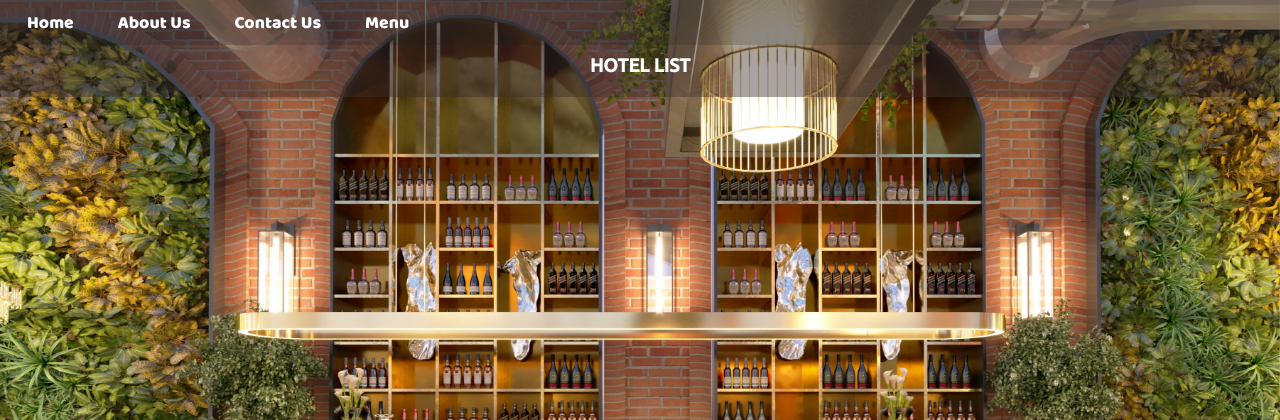
After one commit to NachiketGavad/Table-Reservation-System-v2.0, a PHP site: page /user_home.php in a window 1280 px wide. The commit adds this page. Shown: the top 420 px of the page. Run offline with PHP 8.4, Linux system fonts and the light colour scheme; data that the repository does not hold is empty.

Commit message:
hotel list update

```diff
--- a/css/login.css
+++ b/css/login.css
@@ -6,8 +6,8 @@
 
 body::before {
     content: "";
-    background: url(../images/bg12.jpg) no-repeat center center/cover;
-    position: absolute;
+    background: url(../images/bg13.jpg) no-repeat center center/cover;
+    position: fixed;
     top: 0;
     left: 0;
     width: 100vw;
--- /dev/null
+++ b/css/user.css
@@ -0,0 +1,121 @@
+* {
+    box-sizing: border-box;
+    margin: 0;
+    padding: 0;
+}
+
+body::before {
+    content: "";
+    background: url(../images/bg7.jpg) no-repeat center center/cover;
+    position: fixed;
+    top: 0;
+    left: 0;
+    width: 100vw;
+    height: 100vh;
+    z-index: -1;
+}
+
+.user-container {
+    display: grid;
+    grid-template-areas: 'navbar navbar navbar navbar ' 'section section section aside';
+}
+
+section {
+    grid-area: section;
+}
+
+aside {
+    grid-area: aside;
+}
+
+/* Navigation Bar */
+
+nav {
+    grid-area: navbar;
+    display: flex;
+    align-items: center;
+    position: sticky;
+    padding: 5px;
+    /* justify-content: center; */
+}
+
+nav::before {
+    content: "";
+    background-color: rgba(47, 43, 43, 0.551);
+    position: absolute;
+    top: 0px;
+    left: 0px;
+    height: 100%;
+    width: 100%;
+    z-index: -1;
+}
+
+/* Navigation Bar: List Styling */
+
+nav ul {
+    display: flex;
+    font-family: 'Baloo Bhai', cursive;
+}
+
+nav ul li {
+    list-style: none;
+    font-size: 1.1rem;
+}
+
+nav ul li a {
+    color: white;
+    display: block;
+    padding: 3px 22px;
+    border-radius: 20px;
+    text-decoration: none;
+}
+
+nav ul li a:hover {
+    color: black;
+    background-color: white;
+}
+
+ /* font addition start */
+ @font-face {
+    font-family: ubuntu;
+    src: url(../fonts/Ubuntu-Medium.ttf);
+}
+
+@font-face {
+    font-family: Baloo Bhai;
+    src: url(../fonts/BalooBhai-Regular.ttf);
+}
+
+@font-face {
+    font-family: baskerville;
+    src: url(../fonts/LibreBaskerville-Regular.ttf);
+}
+
+.view-btn{
+    display: inline-block;
+    background-color: rgb(24, 194, 24);
+    border: 1px solid black;
+    border-radius: 5px;
+    text-decoration: none;
+    color: white;
+    padding: 3px;
+    width: 3rem;
+    text-align: center;
+}
+.view-btn:hover{
+    background-color: green;
+}
+section{
+   background-color: rgba(61, 49, 49, 0.442);
+    padding: 10px;
+}
+.heading h3{
+    text-align: center;
+    color: white;
+    font-family: ubuntu;
+    margin-bottom: 10px;
+}
+h3{
+    color: white;
+    font-family: sans-serif;
+}
--- /dev/null
+++ b/user_home.php
@@ -0,0 +1,48 @@
+<!DOCTYPE html>
+<html lang="en">
+
+<head>
+    <meta charset="UTF-8">
+    <meta http-equiv="X-UA-Compatible" content="IE=edge">
+    <meta name="viewport" content="width=device-width, initial-scale=1.0">
+    <title>User Interface</title>
+    <link rel="stylesheet" href="css/user.css">
+</head>
+
+<body>
+    <div class="user-container"></div>
+    <nav class="navbar">
+        <ul>
+            <li><a href="#">Home</a></li>
+            <li><a href="#">About Us</a></li>
+            <li><a href="#">Contact Us</a></li>
+            <li><a href="#">Menu</a></li>
+        </ul>
+    </nav>
+    <section>
+        <div class="heading">
+            <h3>HOTEL LIST</h3>
+        </div>
+        <?php
+        require_once 'database/conn.php';
+        $query = $conn->query("SELECT * FROM `hotel` ORDER BY `hotel_id` ASC") or die(mysqli_error($conn));
+        while ($fetch = $query->fetch_array()) {
+        ?>
+            <div class="well" style="height:300px; width:100%;">
+                <div style="float:left; border:2px solid black">
+                    <img src="photo/<?php echo $fetch['photo'] ?>" height="200" width="280" />
+                </div>
+                <div style="float:left; margin-left:10px;">
+                    <h3><?php echo $fetch['hotel_name'] ;echo " ("; echo  $fetch['hotel_location']; echo")" ?></h3>
+                    <br />
+                    <a href="hotel_view.php?hotel_id=<?php echo $fetch['hotel_id'] ?>" class="view-btn"> View</a>
+                </div>
+            </div>
+        <?php
+        }
+        ?>
+    </section>
+    <aside></aside>
+</body>
+
+</html>
```
Also changed, not shown: admin/admin_home.php (added, +13 -0 lines), admin/owner_register.php (added, +144 -0 lines), css/navbar.css (added, +45 -0 lines), display_image.php (added, +36 -0 lines), hotel_view.php (added, +28 -0 lines), upload.php (added, +42 -0 lines), upload_image.php (added, +44 -0 lines), css/admin.css (added), fonts/BalooBhai-Regular.ttf (added), fonts/LibreBaskerville-Regular.ttf (added), fonts/Ubuntu-Medium.ttf (added), images/bg11.jpg (added), images/bg7.jpg (added), user_home_template.php (added), 3 other files.
